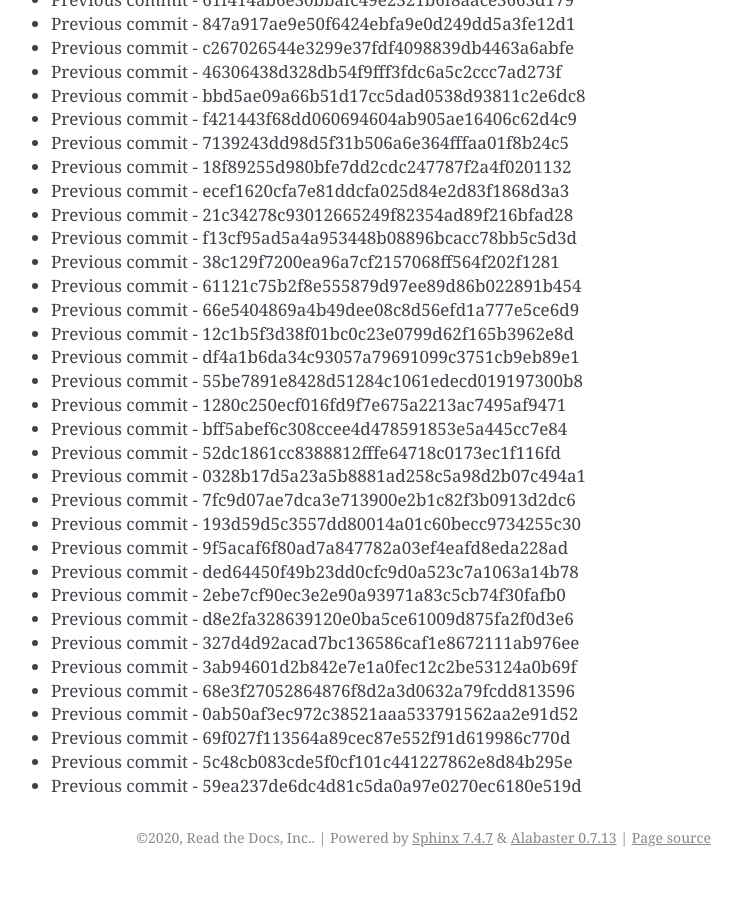
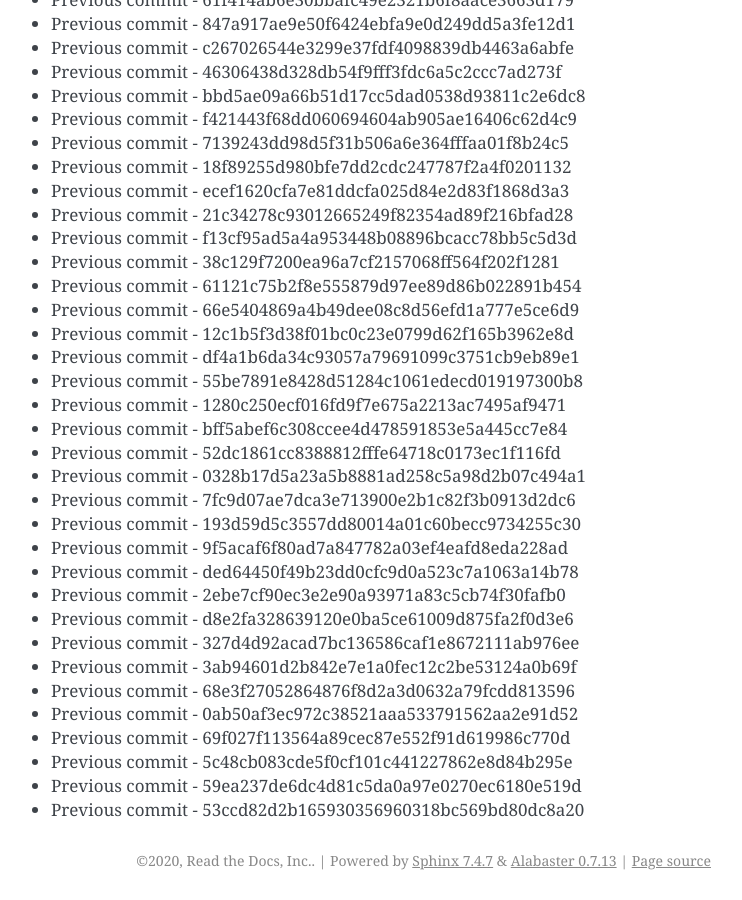
Before and after one commit to readthedocs/rtd-git-stresstest, a Sphinx documentation site: the page built from docs/updates.rst, in a window 1280 px wide and 900 px high, scrolled down 57958 px. Shown: the whole window, without its empty margins (399-1141 px from the left). Built offline with Sphinx 7.4.7, drawn with Linux system fonts in a browser that asks for light colours; before the commit the page ends 58835 px from its top, so only the background shows below that.

Commit message:
Generating commit from previous: 53ccd82d2b165930356960318bc569bd80dc8a20

```diff
--- a/docs/updates.rst
+++ b/docs/updates.rst
@@ -2467,3 +2467,4 @@ It can be tested for any performance characteristics.
 * Previous commit - 69f027f113564a89cec87e552f91d619986c770d
 * Previous commit - 5c48cb083cde5f0cf101c441227862e8d84b295e
 * Previous commit - 59ea237de6dc4d81c5da0a97e0270ec6180e519d
+* Previous commit - 53ccd82d2b165930356960318bc569bd80dc8a20
```
